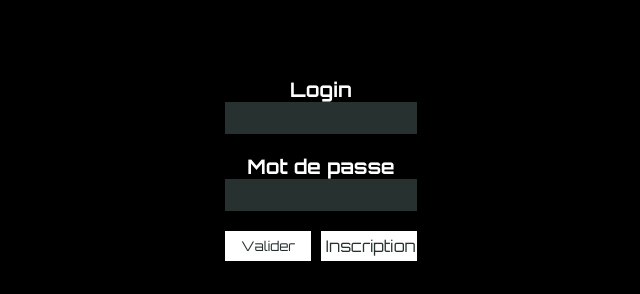
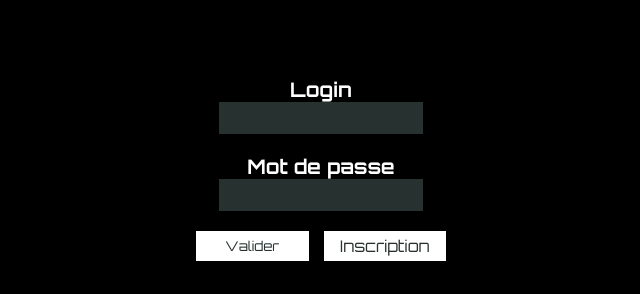
Before and after one commit to Nicocofer/Conquesty, a website: page login.html in a window 1280 px wide. Shown: the part 169-463 px from the top of the page, without its empty margins (319-959 px from the left). Drawn offline with Linux system fonts and the light colour scheme.

Commit message:
correction with de % à px

```diff
--- a/assets/scss/login.scss
+++ b/assets/scss/login.scss
@@ -48,10 +48,11 @@ h2 {
 form{
 	display: flex;
 	flex-direction: column;
-	width: 50%;
+	width: 250px;
 	justify-content: center;
 	margin: auto;
 	padding: 20px;
+
 }
 
 
@@ -59,6 +60,8 @@ input {
 	border-radius: 0px;
 	background: #27312F;
 	border: none;
+	width: 200px;
+	margin: auto;
 	height: 30px;
 	color: white;
 	font-family: $fo;
```
Also changed, not shown: dist/css/login.css.
